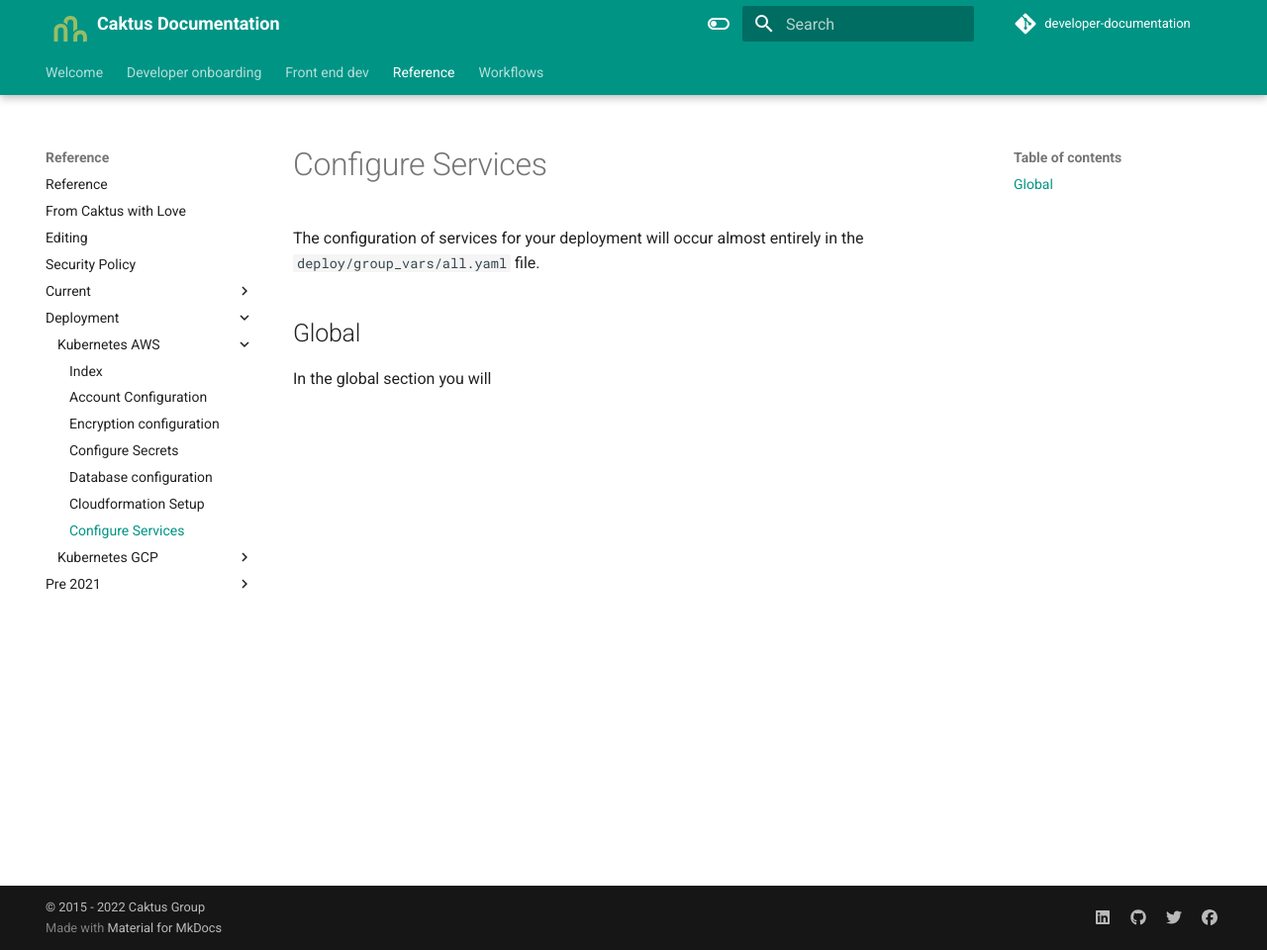
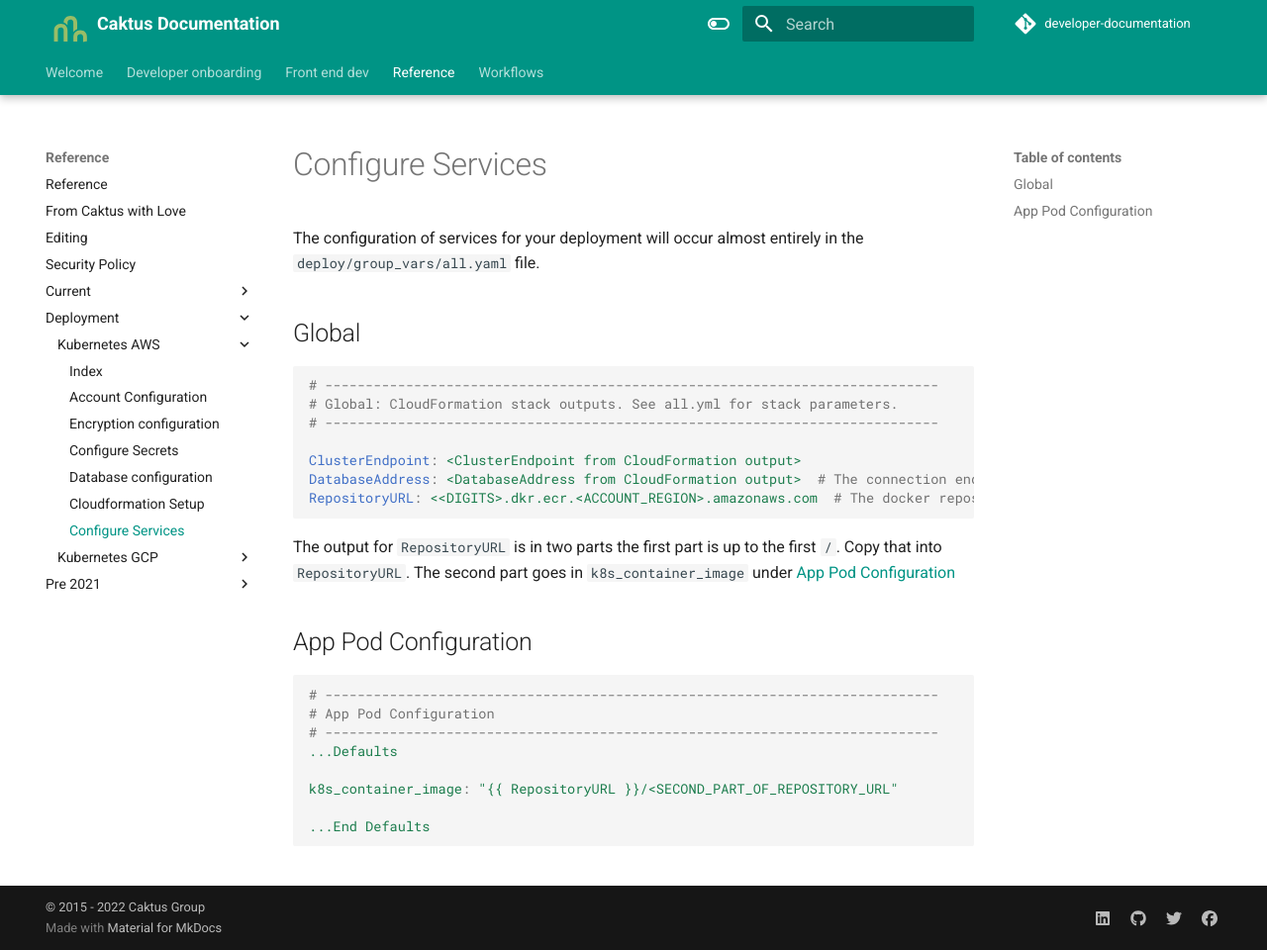
Before and after one commit to caktus/guidebook, an MkDocs documentation site: the page built from docs/reference/deployment/Kubernetes-AWS/006_service_configuration.md, in a window 1280 px wide and 960 px high. Shown: the whole window at 99% size. Built offline with MkDocs 1.6.1 and Material for MkDocs 9.7.7, drawn with Linux system fonts in a browser that asks for light colours; comment, search, counter and statistics services are not loaded.

Commit message:
Updates to database and service configuration

````diff
--- a/docs/reference/deployment/Kubernetes-AWS/006_service_configuration.md
+++ b/docs/reference/deployment/Kubernetes-AWS/006_service_configuration.md
@@ -4,4 +4,29 @@ The configuration of services for your deployment will occur almost entirely in
 
 ## Global
 
-In the global section you will
+```yaml
+# ----------------------------------------------------------------------------
+# Global: CloudFormation stack outputs. See all.yml for stack parameters.
+# ----------------------------------------------------------------------------
+
+ClusterEndpoint: <ClusterEndpoint from CloudFormation output>
+DatabaseAddress: <DatabaseAddress from CloudFormation output>  # The connection endpoint for the database. -
+RepositoryURL: <<DIGITS>.dkr.ecr.<ACCOUNT_REGION>.amazonaws.com  # The docker repository URL
+```
+
+The output for `RepositoryURL` is in two parts the first part is up to the first `/`. Copy that into `RepositoryURL`.
+The second part goes in `k8s_container_image` under [App Pod Configuration](#app-pod-configuration)
+
+## App Pod Configuration
+```yaml
+# ----------------------------------------------------------------------------
+# App Pod Configuration
+# ----------------------------------------------------------------------------
+...Defaults
+
+k8s_container_image: "{{ RepositoryURL }}/<SECOND_PART_OF_REPOSITORY_URL"
+
+...End Defaults
+```
+
+##
````
Also changed, not shown: docs/reference/deployment/Kubernetes-AWS/004_database.md (+4 -1 lines).
